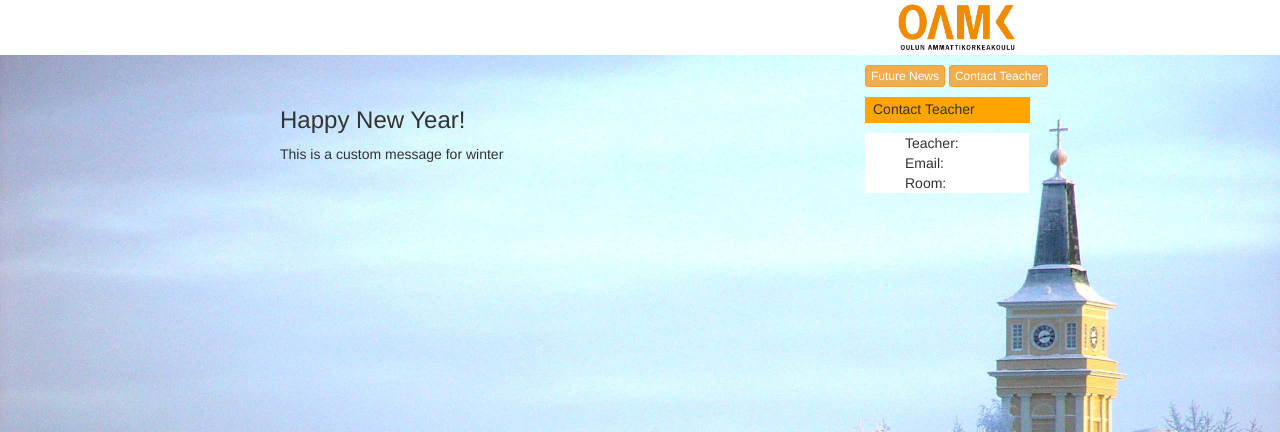
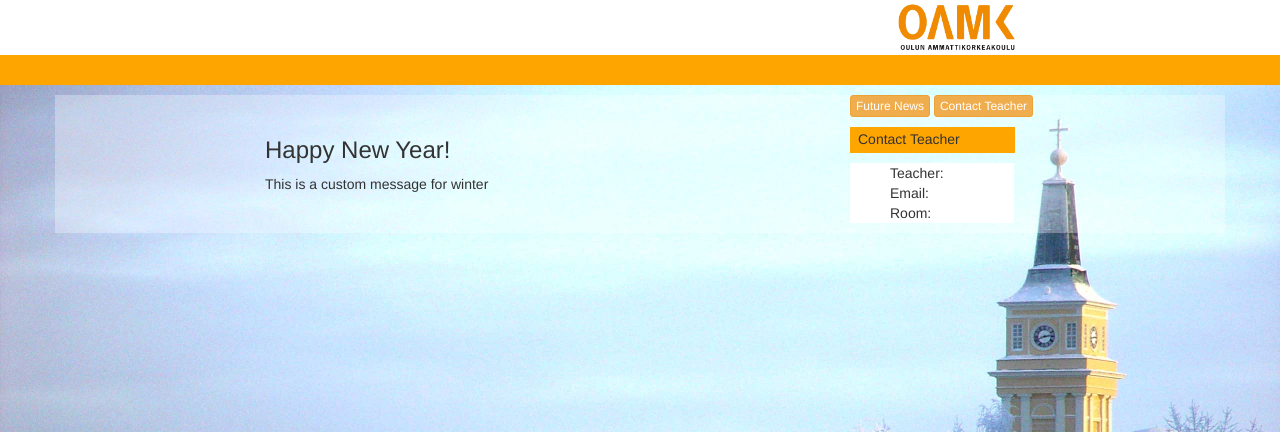
Before and after one commit to mariiabogdanova/oamkProject, a PHP site: page /header.php in a window 1280 px wide. Shown: the top 432 px of the page. Run offline with PHP 8.4, Linux system fonts and the light colour scheme; some libraries are stand-ins or nearby versions.

Commit message:
header kinda done, some changes in the style

```diff
--- a/Teacher_student/header.php
+++ b/Teacher_student/header.php
@@ -23,9 +23,16 @@
 
 </div>
 
+<div id="orange_thingy">
+<br>
+</div>
+
+
+
+
 <div id="background" class="container background">
 <div class="row background">
-<div class="col-xs-2">
+
 
 
 
@@ -41,9 +48,8 @@
 	</div>
 </div>
 
-
-<div class="container buttons">
-<div class="row buttons">
+<div class="container buttons" id="white_thingy">
+<div class="row buttons" >
 	<div class="col-xs-3 col-xs-offset-8">
 		<button type="button" class="btn btn-warning btn-xs" id="Future News">Future News</button>
 		<button type="button" class="btn btn-warning btn-xs" id="Contact Teacher">Contact Teacher</button>
@@ -51,16 +57,16 @@
 </div>
 </div>
 
-<div class="container messages">
-
-<div class="row messages">
 
 
-<div id = white_thingy>
+<div class="container messages" id="white_thingy">
+
+<div class="row messages" >
+
+
 	<div class="col-xs-4 col-xs-offset-2">
 	<h3>Happy New Year!</h3>
 	<p>This is a custom message for winter</p>
-</div>
 	</div>
 
 
@@ -76,10 +82,18 @@
 
 </div>
 </div>
-
+</div>
 
 
 
 </div>
 </div>
 </div>
+
+
+
+
+
+
+</body>
+</html>
--- a/Teacher_student/headerstyle.css
+++ b/Teacher_student/headerstyle.css
@@ -11,6 +11,7 @@
 	padding-top: 5px;
 	padding-bottom: 5px;
 	padding-left: 8px;
+
 	color: white;
 }
 
@@ -37,35 +38,11 @@
 
 #white_thingy
 {
-	background-color: white, 0.5;
-}
-#footerForAll{
-
-    float: centered;
-    background-color: white ;
-
+	background: rgba(255, 255, 255, 0.3);
 }
 
-#pollBoxes{
-
-    float:right ;
-
+#orange_thingy
+{
+	background-color: orange;
+	padding-top: 10px;
 }
-
-#pollHeader {
-
-    background-color: orange ;
-    color:white;
-}
-
-#pollQuestions {
-
-    background-color: white ;
-    color: black;
-
-}
-#pollResultHeader {
-
-    background-color: orange;
-    color: white;
-}
```
